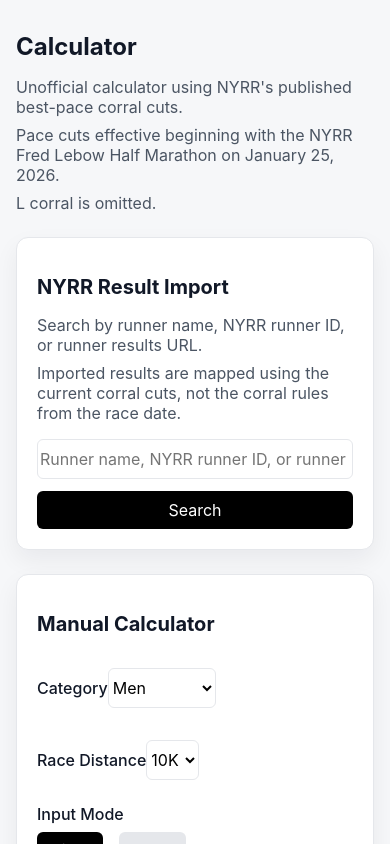
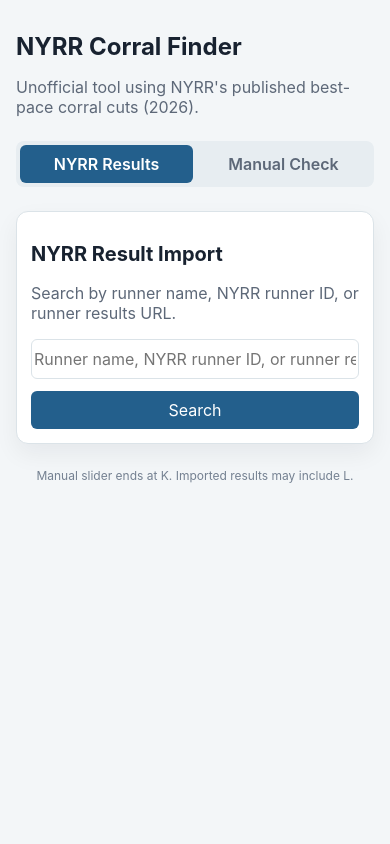
Before and after one commit to greenmoon55/nyrr-corral, a React (Vite) app: page / in a window 390 px wide. Shown: the top 844 px of the page. Built offline with nearby package versions, Linux system fonts and the light colour scheme; the HTML template or start-up script is replaced by a standard one.

Commit message:
Polish corral progress interface

```diff
--- a/index.html
+++ b/index.html
@@ -3,7 +3,7 @@
   <head>
     <meta charset="utf-8" />
     <meta name="viewport" content="width=device-width, initial-scale=1.0" />
-    <title>NYRR Corral Picker</title>
+    <title>NYRR Corral Finder</title>
   </head>
   <body>
     <div id="root"></div>
--- a/src/components/Calculator.jsx
+++ b/src/components/Calculator.jsx
@@ -154,7 +154,7 @@
 
 const getCorral = (bestPace, category) => {
   if (bestPace > paceSeconds("11:36")) {
-    return { label: "L omitted", min: paceSeconds("11:37"), max: Infinity, omittedL: true };
+    return { label: "L", min: paceSeconds("11:37"), max: paceSeconds("25:00") };
   }
 
   if (category === "men") {
@@ -180,8 +180,8 @@
 };
 
 const getCorralPercent = (bestPace, corral) => {
-  if (!corral || corral.omittedL || !Number.isFinite(corral.max) || corral.max === corral.min) return null;
-  const percent = ((bestPace - corral.min) / (corral.max - corral.min)) * 100;
+  if (!corral || !Number.isFinite(corral.max) || corral.max === corral.min) return null;
+  const percent = ((corral.max - bestPace) / (corral.max - corral.min)) * 100;
   return Math.round(Math.max(0, Math.min(100, percent)));
 };
 
@@ -289,7 +289,6 @@
       <div className="space-y-2">
         <h2 className="text-xl font-bold">NYRR Result Import</h2>
         <div className="text-sm text-gray-600">Search by runner name, NYRR runner ID, or runner results URL.</div>
-        <div className="text-sm text-gray-600">Imported results are mapped using the current corral cuts, not the corral rules from the race date.</div>
       </div>
 
       <form className="lookup-form" onSubmit={searchRunner}>
@@ -358,8 +357,13 @@
   }
 
   return (
-    <div className="results-wrap">
-      <table className="results-table">
+    <div className="results-block">
+      <div className="results-legend">
+        <span className="font-semibold">Corral progress</span>
+        <span>Higher means closer to the faster edge of the corral range.</span>
+      </div>
+      <div className="results-wrap">
+        <table className="results-table">
         <thead>
           <tr>
             <th className="corral-column">Corral</th>
@@ -381,6 +385,7 @@
             else if (!time) status = "Missing official time";
             else calculated = getResultCorral({ time, raceInfo, category });
             const resultUrl = getRaceResultUrl(race);
+            const corralPercent = calculated ? getCorralPercent(calculated.bestPace, calculated.corral) : null;
 
             return (
               <tr key={`${race.eventCode}-${race.bib}-${race.startDateTime}`}>
@@ -388,12 +393,25 @@
                   {status ? (
                     <span className="muted-label">{status}</span>
                   ) : (
-                    <>
-                      <span className={calculated.corral.omittedL ? "omitted-label" : "corral-label"}>{calculated.corral.label}</span>
-                      {getCorralPercent(calculated.bestPace, calculated.corral) !== null && (
-                        <div className="text-sm text-gray-600">Top {getCorralPercent(calculated.bestPace, calculated.corral)}% of {calculated.corral.label}</div>
+                    <div className="corral-cell-content">
+                      <span className="corral-label">{calculated.corral.label}</span>
+                      {corralPercent !== null && (
+                        <div className="corral-progress-row">
+                          <div
+                            aria-label={`${corralPercent}% toward the faster edge of ${calculated.corral.label} corral`}
+                            aria-valuemax="100"
+                            aria-valuemin="0"
+                            aria-valuenow={corralPercent}
+                            className="corral-progress"
+                            role="progressbar"
+                            title={`${corralPercent}% toward the faster edge of ${calculated.corral.label} corral`}
+                          >
+                            <span style={{ width: `${corralPercent}%` }} />
+                          </div>
+                          <span className="corral-progress-value">{corralPercent}%</span>
+                        </div>
                       )}
-                    </>
+                    </div>
                   )}
                 </td>
                 <td data-label="Race">
@@ -413,7 +431,8 @@
             );
           })}
         </tbody>
-      </table>
+        </table>
+      </div>
     </div>
   );
 }
@@ -464,7 +483,7 @@
   return (
     <section className="panel space-y-6">
       <div className="space-y-2">
-        <h2 className="text-xl font-bold">Manual Calculator</h2>
+        <h2 className="text-xl font-bold">Manual Result Check</h2>
       </div>
 
       <div className="space-y-2">
@@ -500,7 +519,7 @@
       </div>
 
       <div className="p-4 rounded-xl bg-gray-100 space-y-4">
-        <div className="text-lg">Corral: <span className="font-bold text-xl">{corral.label}</span></div>
+        <div className="text-lg">Corral: <span className="font-bold text-xl manual-corral-value">{corral.label}</span></div>
         <div className="space-y-2">
           <div className="text-sm text-gray-600">Corral Range</div>
           <div className="w-full h-3 bg-gray-300 rounded-full relative">
@@ -514,17 +533,45 @@
 }
 
 export default function Calculator() {
+  const [activeView, setActiveView] = useState("results");
+
   return (
     <div className="p-6 space-y-6 max-w-4xl mx-auto">
       <div className="space-y-2">
-        <h1 className="text-2xl font-bold">Calculator</h1>
-        <div className="text-sm text-gray-600">Unofficial calculator using NYRR's published best-pace corral cuts.</div>
-        <div className="text-sm text-gray-600">Pace cuts effective beginning with the NYRR Fred Lebow Half Marathon on January 25, 2026.</div>
-        <div className="text-sm text-gray-600">L corral is omitted.</div>
+        <h1 className="text-2xl font-bold">NYRR Corral Finder</h1>
+        <div className="text-sm text-gray-600">Unofficial tool using NYRR's published best-pace corral cuts (2026).</div>
       </div>
 
-      <RunnerLookup />
-      <ManualCalculator />
+      <div aria-label="Corral finder mode" className="view-tabs" role="tablist">
+        <button
+          aria-controls="nyrr-results-panel"
+          aria-selected={activeView === "results"}
+          className={`view-tab ${activeView === "results" ? "is-active" : ""}`}
+          onClick={() => setActiveView("results")}
+          role="tab"
+          type="button"
+        >
+          NYRR Results
+        </button>
+        <button
+          aria-controls="manual-check-panel"
+          aria-selected={activeView === "manual"}
+          className={`view-tab ${activeView === "manual" ? "is-active" : ""}`}
+          onClick={() => setActiveView("manual")}
+          role="tab"
+          type="button"
+        >
+          Manual Check
+        </button>
+      </div>
+
+      <div hidden={activeView !== "results"} id="nyrr-results-panel" role="tabpanel">
+        <RunnerLookup />
+      </div>
+      <div hidden={activeView !== "manual"} id="manual-check-panel" role="tabpanel">
+        <ManualCalculator />
+      </div>
+      <div className="page-footnote">Manual slider ends at K. Imported results may include L.</div>
     </div>
   );
 }
--- a/src/index.css
+++ b/src/index.css
@@ -2,14 +2,24 @@
 html, body, #root {
   height: 100%;
 }
+:root {
+  --accent: #235f8c;
+  --accent-dark: #174a70;
+  --corral: #235f8c;
+  --ink: #182230;
+  --line: #dbe3e8;
+  --muted: #5d6878;
+  --soft: #edf2f4;
+  --surface: #ffffff;
+}
 body {
   margin: 0;
   font-family: Inter, ui-sans-serif, system-ui, -apple-system, "Segoe UI", Roboto, "Helvetica Neue", Arial;
-  background: #f6f7f9;
-  color: #111827;
+  background: #f3f6f8;
+  color: var(--ink);
 }
 a {
-  color: inherit;
+  color: var(--accent);
   text-decoration: underline;
   text-underline-offset: 0.15em;
 }
@@ -39,12 +49,12 @@
 }
 input:focus,
 select:focus {
-  border-color: #111827;
-  box-shadow: 0 0 0 3px rgba(17, 24, 39, 0.1);
+  border-color: var(--accent);
+  box-shadow: 0 0 0 3px rgba(35, 95, 140, 0.14);
   outline: none;
 }
 input[type="range"] {
-  accent-color: #111827;
+  accent-color: var(--accent);
   min-height: auto;
 }
 
@@ -59,11 +69,11 @@
 .font-semibold { font-weight: 600; }
 .rounded { border-radius: 0.375rem; }
 .rounded-full { border-radius: 9999px; }
-.bg-gray-100 { background: #f3f4f6; }
-.bg-gray-300 { background: #d1d5db; }
-.bg-black { background: #000; }
+.bg-gray-100 { background: var(--soft); }
+.bg-gray-300 { background: #ced9df; }
+.bg-black { background: var(--accent); }
 .text-white { color: #fff; }
-.text-gray-600 { color: #4b5563; }
+.text-gray-600 { color: var(--muted); }
 .text-lg { font-size: 1.125rem; }
 .text-xl { font-size: 1.25rem; }
 .font-medium { font-weight: 500; }
@@ -78,17 +88,46 @@
 
 /* A few more helpers used by the component */
 .min-h-screen { min-height: 100vh; }
-.border { border: 1px solid #e5e7eb; }
+.border { border: 1px solid var(--line); }
 .px-3 { padding-left: 0.9rem; padding-right: 0.9rem; }
 .py-1 { padding-top: 0.55rem; padding-bottom: 0.55rem; }
-.bg-gray-200 { background: #e5e7eb; }
+.bg-gray-200 { background: #e7edf1; }
+
+.bg-black:hover:not(:disabled) {
+  background: var(--accent-dark);
+}
+
+.space-y-2 > label {
+  display: block;
+}
 
 .panel {
-  background: #fff;
-  border: 1px solid #e5e7eb;
+  background: var(--surface);
+  border: 1px solid var(--line);
   border-radius: 0.75rem;
   box-shadow: 0 10px 24px rgba(17, 24, 39, 0.06);
-  padding: 1.25rem;
+  padding: 1rem;
+}
+
+.view-tabs {
+  background: #e7edf1;
+  border-radius: 0.5rem;
+  display: inline-flex;
+  gap: 0.25rem;
+  padding: 0.25rem;
+}
+
+.view-tab {
+  background: transparent;
+  border-radius: 0.375rem;
+  color: var(--muted);
+  font-weight: 600;
+  padding: 0.55rem 0.9rem;
+}
+
+.view-tab.is-active {
+  background: var(--accent);
+  color: #fff;
 }
 
 .lookup-form {
@@ -102,16 +141,16 @@
 }
 
 .candidate-list {
-  border: 1px solid #e5e7eb;
+  border: 1px solid var(--line);
   border-radius: 0.75rem;
   overflow: hidden;
 }
 
 .candidate-row {
   align-items: start;
-  background: #fff;
+  background: var(--surface);
   border: 0;
-  border-bottom: 1px solid #e5e7eb;
+  border-bottom: 1px solid var(--line);
   color: inherit;
   cursor: pointer;
   display: grid;
@@ -131,7 +170,7 @@
 
 .notice {
   background: #f9fafb;
-  border: 1px solid #e5e7eb;
+  border: 1px solid var(--line);
   border-radius: 0.75rem;
   padding: 0.75rem;
 }
@@ -139,7 +178,7 @@
 .selected-runner {
   align-items: center;
   background: #f9fafb;
-  border: 1px solid #e5e7eb;
+  border: 1px solid var(--line);
   border-radius: 0.75rem;
   display: flex;
   gap: 1rem;
@@ -154,9 +193,18 @@
 }
 
 .results-wrap {
-  border: 1px solid #e5e7eb;
+  border: 1px solid var(--line);
   border-radius: 0.75rem;
   overflow-x: auto;
+}
+
+.results-legend {
+  align-items: baseline;
+  color: var(--muted);
+  display: flex;
+  font-size: 0.8125rem;
+  gap: 0.4rem;
+  margin-bottom: 0.5rem;
 }
 
 .results-table {
@@ -165,12 +213,12 @@
 }
 
 .corral-column {
-  width: 7rem;
+  width: 13rem;
 }
 
 .results-table th,
 .results-table td {
-  border-bottom: 1px solid #e5e7eb;
+  border-bottom: 1px solid var(--line);
   padding: 0.85rem;
   text-align: left;
   vertical-align: top;
@@ -187,7 +235,6 @@
 }
 
 .corral-label,
-.omitted-label,
 .muted-label {
   border-radius: 9999px;
   display: inline-block;
@@ -196,18 +243,60 @@
 }
 
 .corral-label {
-  background: #111827;
+  background: var(--corral);
   color: #fff;
 }
 
-.omitted-label {
-  background: #fef3c7;
-  color: #92400e;
+.manual-corral-value {
+  color: var(--accent);
+}
+
+.corral-cell-content {
+  align-items: center;
+  display: flex;
+  gap: 0.65rem;
+}
+
+.corral-progress-row {
+  align-items: center;
+  display: flex;
+  gap: 0.4rem;
+  max-width: 100%;
+  width: 7.5rem;
+}
+
+.corral-progress {
+  background: #d8e6e5;
+  border-radius: 9999px;
+  flex: 1;
+  height: 0.45rem;
+  overflow: hidden;
+}
+
+.corral-progress span {
+  background: var(--corral);
+  border-radius: inherit;
+  display: block;
+  height: 100%;
+}
+
+.corral-progress-value {
+  color: #334155;
+  font-size: 0.875rem;
+  font-weight: 600;
+  min-width: 2.25rem;
 }
 
 .muted-label {
   background: #e5e7eb;
   color: #4b5563;
+}
+
+.page-footnote {
+  color: #748091;
+  font-size: 0.75rem;
+  padding-bottom: 0.5rem;
+  text-align: center;
 }
 
 @media (max-width: 640px) {
@@ -219,10 +308,30 @@
     grid-template-columns: 1fr;
   }
 
+  .view-tabs {
+    box-sizing: border-box;
+    display: flex;
+    width: 100%;
+  }
+
+  .view-tab {
+    flex: 1;
+  }
+
+  .panel {
+    padding: 0.875rem;
+  }
+
   .results-wrap {
     border: 0;
     border-radius: 0;
     overflow-x: visible;
+  }
+
+  .results-legend {
+    align-items: flex-start;
+    flex-direction: column;
+    gap: 0.15rem;
   }
 
   .results-table,
@@ -238,7 +347,7 @@
   }
 
   .results-table tr {
-    border: 1px solid #e5e7eb;
+    border: 1px solid var(--line);
     border-radius: 0.75rem;
     box-shadow: 0 4px 12px rgba(17, 24, 39, 0.05);
     margin-bottom: 0.75rem;
```
